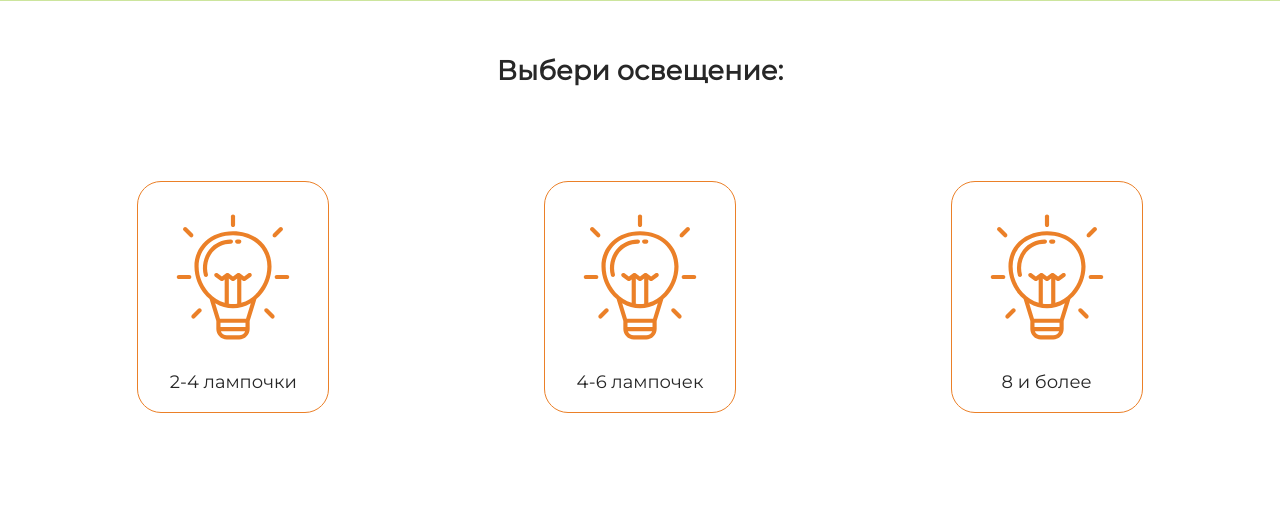
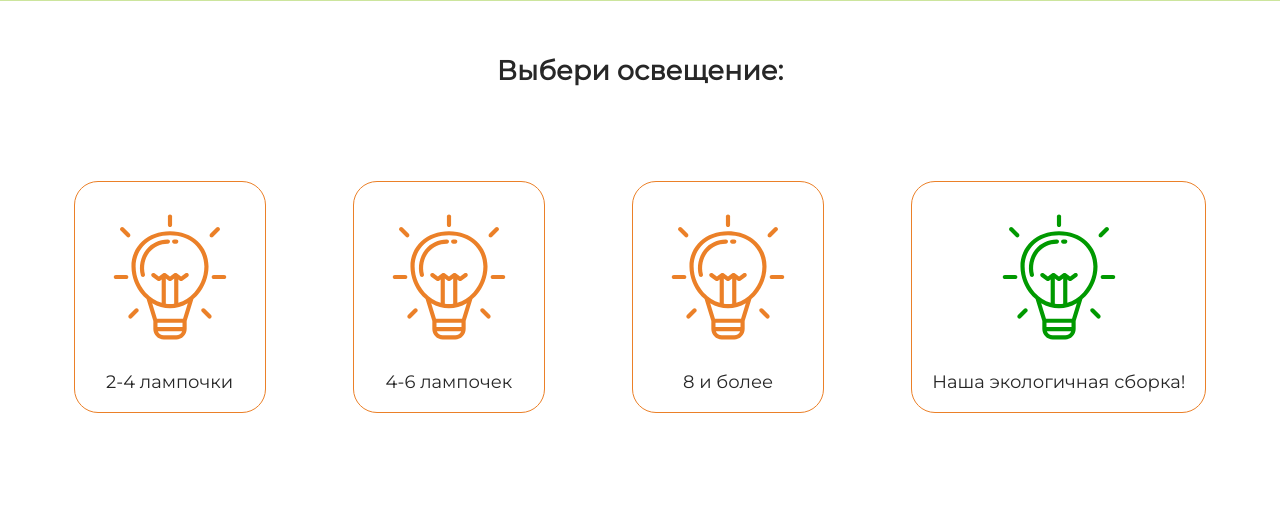
Before and after one commit to EpicSans266/modul3, a Flask app: page /1 in a window 1280 px wide. Shown: the part 469-982 px from the top of the page. Run offline with Flask 3, Linux system fonts and the light colour scheme.

Commit message:
Add files via upload

```diff
--- a/lesson 2/calculator-main/calculator-main/templates/lights.html
+++ b/lesson 2/calculator-main/calculator-main/templates/lights.html
@@ -37,6 +37,11 @@
           <img class="item__img" src="../static/img/light.svg" alt="light">
           <span>8 и более</span></a>
       </li>
+      <li class="list__item">
+        <a href='{{size + "/1" }}'>
+          <img class="item__img" src="../static/img/lighе_green.svg" alt="light">
+          <span>Наша экологичная сборка!</span></a>
+      </li>
     </ul>
     {% endblock %}
   </main>
```
Also changed, not shown: lesson 2/calculator-main/calculator-main/static/img/lighе_green.svg (added).
